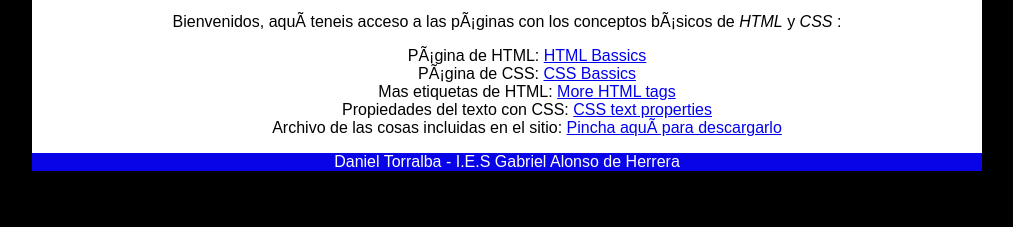
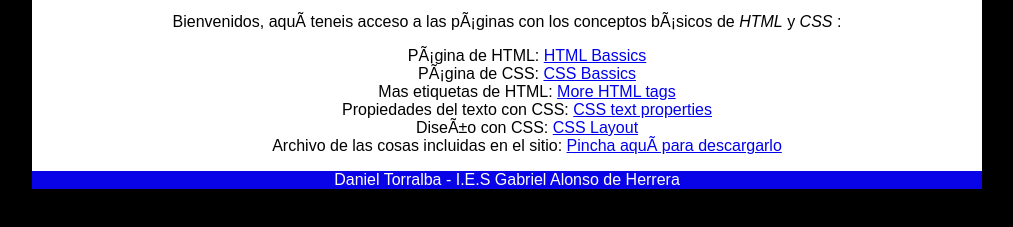
Before and after one commit to thedany4/danieltorralbatic2.github-io, a plain HTML site: page index.html in a window 1280 px wide. Shown: the part 141-368 px from the top of the page, without its empty margins (133-1146 px from the left). Drawn offline with Linux system fonts and the light colour scheme.

Commit message:
Add files via upload

```diff
--- a/index.html
+++ b/index.html
@@ -22,6 +22,7 @@
                 <li>Página de CSS: <a href="intro_tocss.html">CSS Bassics</a></li>
                 <li>Mas etiquetas de HTML: <a href="more_html_tags.html">More HTML tags</a></li>
                 <li>Propiedades del texto con CSS: <a href="css_text_properties.html">CSS text properties</a></li>
+                <li>Diseño con CSS: <a href="css_layout.html">CSS Layout</a></li>
                 <li>Archivo de las cosas incluidas en el sitio: <a href="descargas/2_incluir_sitio_basico_20-21.pdf" download="2_incluir_sitio_basico_20-21">Pincha aquí para descargarlo</a></li>
             </ul>
 
```
